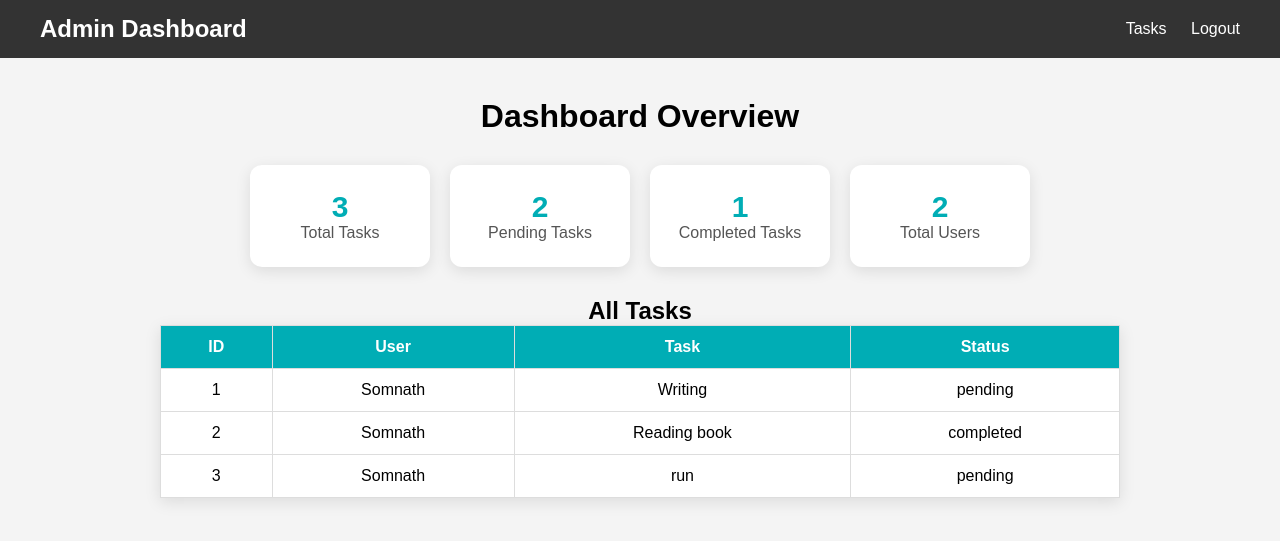
After one commit to aishwaryagaikawad495-web/smart-task-manager, a Flask app: page /admin in a window 1280 px wide. The commit adds this page. Shown: the top 541 px of the page. Run offline with Flask 3, Linux system fonts and the light colour scheme; a user stored in the database is signed in; data comes from the database, SQL or seed files in the repository; both versions use the stored data as it was after the commit.

Commit message:
Added admin authentication and flash messages

```diff
--- a/app.py
+++ b/app.py
@@ -29,8 +29,26 @@ c.execute("""
     )
     """)
 
+# Create default admin user
+c.execute("SELECT * FROM users WHERE username=?", ('admin',))
+admin = c.fetchone()
+
+if admin:
+    c.execute("UPDATE users SET role='admin',password='admin123' WHERE username='admin'")
+    print("✅ Admin updated")
+
+else:
+    c.execute("""
+        INSERT INTO users (username, password, role)
+        VALUES (?, ?, ?)
+    """, ('admin', 'admin123', 'admin'))
+
+    print("✅ Admin created")
+
 conn.commit()
 conn.close()
+
+
 
 
 
@@ -58,7 +76,12 @@ def login():
         if user:
             session['user'] = user[1]   # username
             session['role'] = user[3]   # role
-            return redirect('/tasks')
+
+            if user[3] == 'admin':
+                return redirect('/admin')
+            else:
+                return redirect('/tasks')
+
         else:
             flash("❌ Invalid Credentials")
 
@@ -80,14 +103,16 @@ def register():
 
         if existing_user:
             conn.close()
-            return "❌ Username already exists. Try another one."
+            flash("❌ Username already exists. Try another one.", "error")
+            return redirect('/register')
 
-        # ✅ Insert new user
+        # Insert new user
         c.execute("INSERT INTO users (username, password, role) VALUES (?, ?, ?)",
                   (username, password, "user"))
 
         conn.commit()
         conn.close()
+        flash("✅ Registration successful! Please login.", "success")
 
         return redirect('/login')
 
@@ -120,8 +145,13 @@ def tasks():
     conn.close()
 
     return render_template('tasks.html', tasks=data)
+
+
 @app.route('/complete/<int:id>')
 def complete_task(id):
+
+    if 'user' not in session:
+        return redirect('/login')
     conn = sqlite3.connect("data.db")
     c = conn.cursor()
 
@@ -131,6 +161,8 @@ def complete_task(id):
     conn.close()
 
     return redirect('/tasks')
+
+
 @app.route('/delete/<int:id>')
 def delete_task(id):
     conn = sqlite3.connect("data.db")
@@ -144,6 +176,49 @@ def delete_task(id):
     return redirect('/tasks')
 
 
+@app.route('/admin')
+def admin():
+    if 'user' not in session:
+        return redirect('/login')
+
+    if session.get('role') != 'admin':
+        return "❌ Access Denied"
+
+    conn = sqlite3.connect("data.db")
+    c = conn.cursor()
+
+    # All tasks
+    c.execute("SELECT * FROM tasks")
+    tasks = c.fetchall()
+
+    # Total tasks
+    c.execute("SELECT COUNT(*) FROM tasks")
+    total_tasks = c.fetchone()[0]
+
+    # Pending tasks
+    c.execute("SELECT COUNT(*) FROM tasks WHERE status='pending'")
+    pending_tasks = c.fetchone()[0]
+
+    # Completed tasks
+    c.execute("SELECT COUNT(*) FROM tasks WHERE status='completed'")
+    completed_tasks = c.fetchone()[0]
+
+    # Total users
+    c.execute("SELECT COUNT(*) FROM users")
+    total_users = c.fetchone()[0]
+
+    conn.close()
+
+    return render_template(
+        'admin.html',
+        tasks=tasks,
+        total_tasks=total_tasks,
+        pending_tasks=pending_tasks,
+        completed_tasks=completed_tasks,
+        total_users=total_users
+    )
+
+
 @app.route('/logout')
 def logout():
     session.clear()
--- a/static/style.css
+++ b/static/style.css
@@ -359,3 +359,80 @@ footer{
 .task-list a:hover {
     color: #007b80;
 }
+
+
+
+/* ADMIN DASHBOARD */
+
+.admin-container {
+    padding: 40px;
+    text-align: center;
+}
+
+.stats {
+    display: flex;
+    justify-content: center;
+    gap: 20px;
+    flex-wrap: wrap;
+    margin: 30px 0;
+}
+
+.card {
+    background-color: white;
+    padding: 25px;
+    width: 180px;
+    border-radius: 12px;
+    box-shadow: 0 4px 15px rgba(0,0,0,0.1);
+    text-align: center;
+    transition: 0.3s;
+}
+
+.card:hover {
+    transform: translateY(-5px);
+}
+
+.card h2 {
+    font-size: 30px;
+    color: #00adb5;
+}
+
+.card p {
+    color: #555;
+}
+
+table {
+    width: 80%;
+    margin: auto;
+    border-collapse: collapse;
+    background: white;
+    box-shadow: 0 4px 15px rgba(0,0,0,0.1);
+}
+
+table th, table td {
+    padding: 12px;
+    border: 1px solid #ddd;
+}
+
+table th {
+    background-color: #00adb5;
+    color: white;
+}
+
+
+
+
+.error{
+    background-color: #ffdddd;
+    color: red;
+    padding: 10px;
+    margin-bottom: 10px;
+    border-radius: 5px;
+}
+
+.success{
+    background-color: #ddffdd;
+    color: green;
+    padding: 10px;
+    margin-bottom: 10px;
+    border-radius: 5px;
+}
--- /dev/null
+++ b/templates/admin.html
@@ -0,0 +1,70 @@
+<!DOCTYPE html>
+<html>
+<head>
+    <title>Admin Dashboard</title>
+    <link rel="stylesheet" href="{{ url_for('static', filename='style.css') }}">
+</head>
+<body>
+
+<nav>
+    <div class="logo">Admin Dashboard</div>
+    <div class="nav-links">
+        <a href="/tasks">Tasks</a>
+        <a href="/logout">Logout</a>
+    </div>
+</nav>
+
+<div class="admin-container">
+
+    <h1>Dashboard Overview</h1>
+
+    <!-- STATS CARDS -->
+    <div class="stats">
+
+        <div class="card">
+            <h2>{{ total_tasks }}</h2>
+            <p>Total Tasks</p>
+        </div>
+
+        <div class="card">
+            <h2>{{ pending_tasks }}</h2>
+            <p>Pending Tasks</p>
+        </div>
+
+        <div class="card">
+            <h2>{{ completed_tasks }}</h2>
+            <p>Completed Tasks</p>
+        </div>
+
+        <div class="card">
+            <h2>{{ total_users }}</h2>
+            <p>Total Users</p>
+        </div>
+
+    </div>
+
+    <!-- TASK TABLE -->
+    <h2>All Tasks</h2>
+
+    <table>
+        <tr>
+            <th>ID</th>
+            <th>User</th>
+            <th>Task</th>
+            <th>Status</th>
+        </tr>
+
+        {% for task in tasks %}
+        <tr>
+            <td>{{ task[0] }}</td>
+            <td>{{ task[1] }}</td>
+            <td>{{ task[2] }}</td>
+            <td>{{ task[3] }}</td>
+        </tr>
+        {% endfor %}
+    </table>
+
+</div>
+
+</body>
+</html>
```
Also changed, not shown: templates/register.html (+10 -0 lines), data.db.
